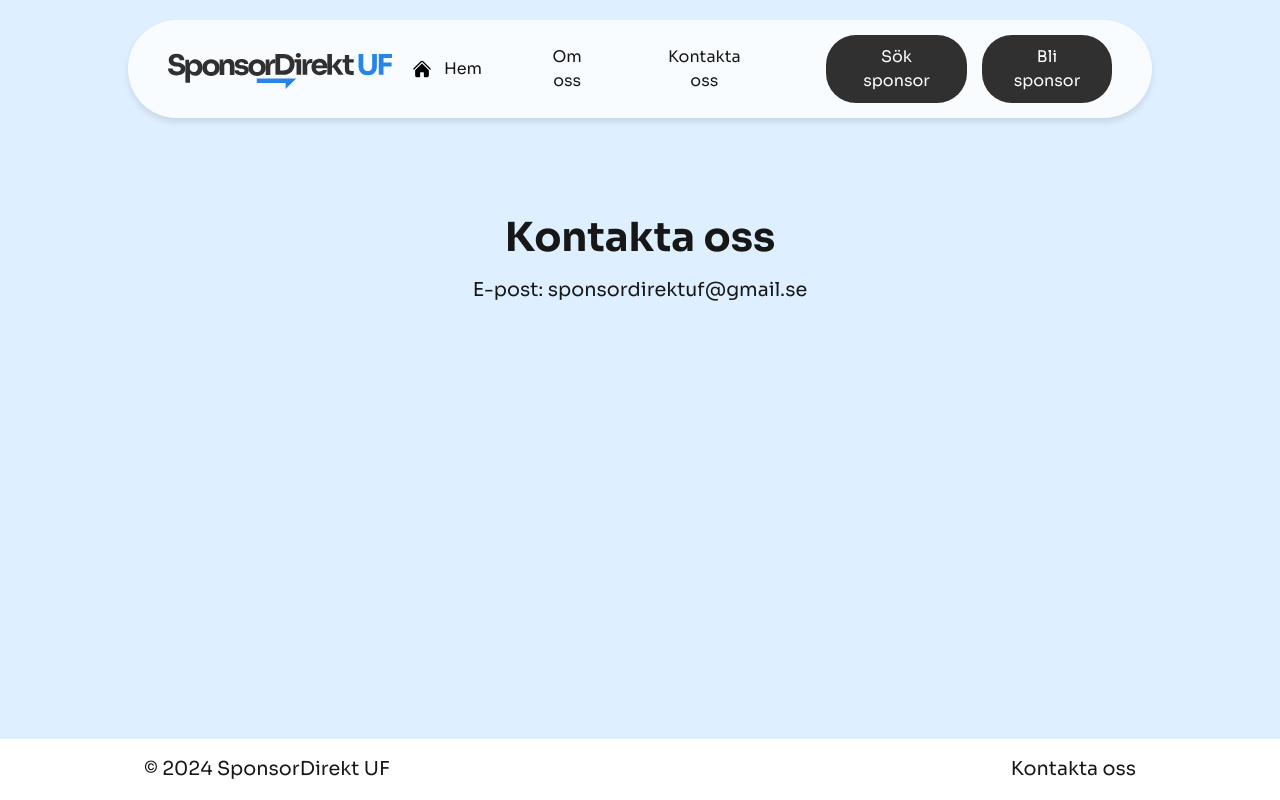
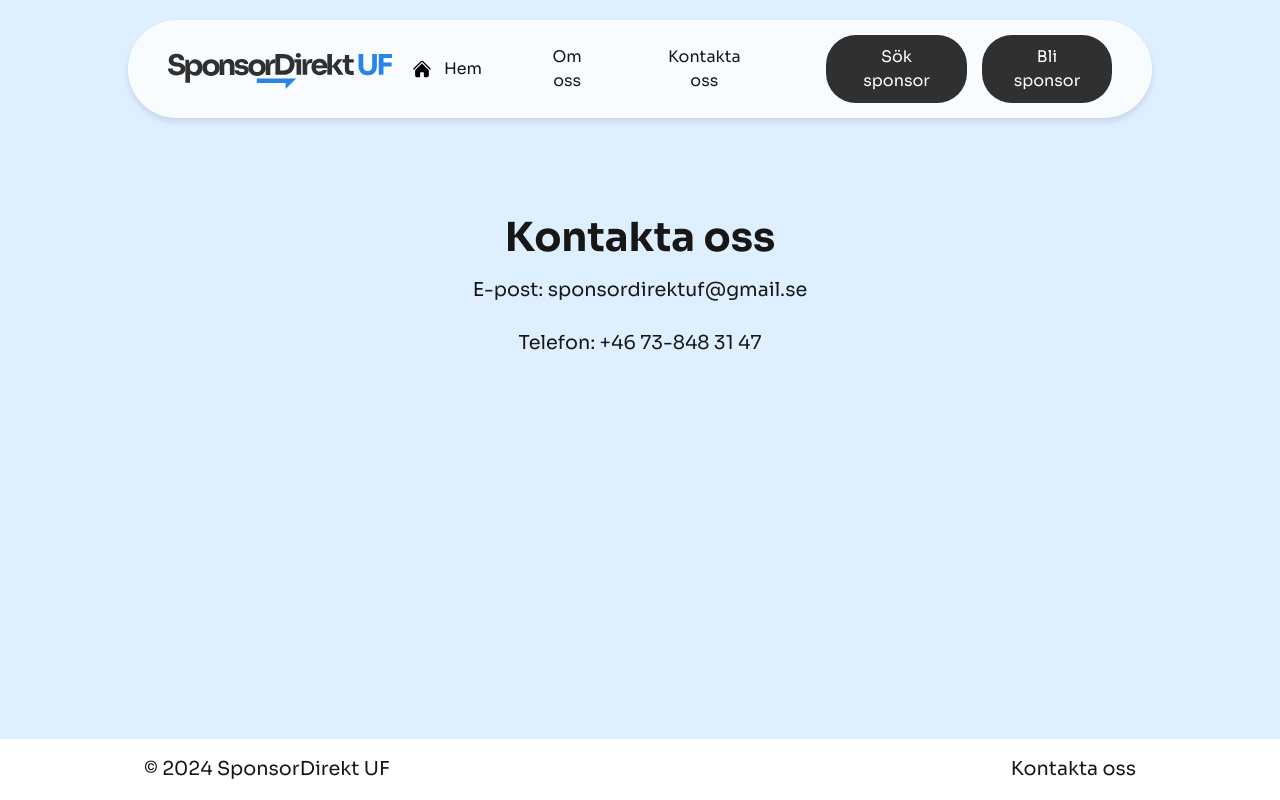
Before and after one commit to monweh/sponsordirektuf, a Next.js app: page /kontakt in a window 1280 px wide. Built offline with nearby package versions, Linux system fonts and the light colour scheme.

Commit message:
Updated contact information

```diff
--- a/src/app/kontakt/page.tsx
+++ b/src/app/kontakt/page.tsx
@@ -3,6 +3,7 @@ export default function Page() {
         <div className="flex flex-col justify-center items-center md:mb-32 md:h-auto">
             <h1 className="title flex text-center justify-center items-center mt-52 mb-2">Kontakta oss</h1>
             <p className="text-center">E-post: sponsordirektuf@gmail.se</p><br />
+            <p className="text-center">Telefon: +46 73-848 31 47</p><br />
         </div>
     );
 }
```
